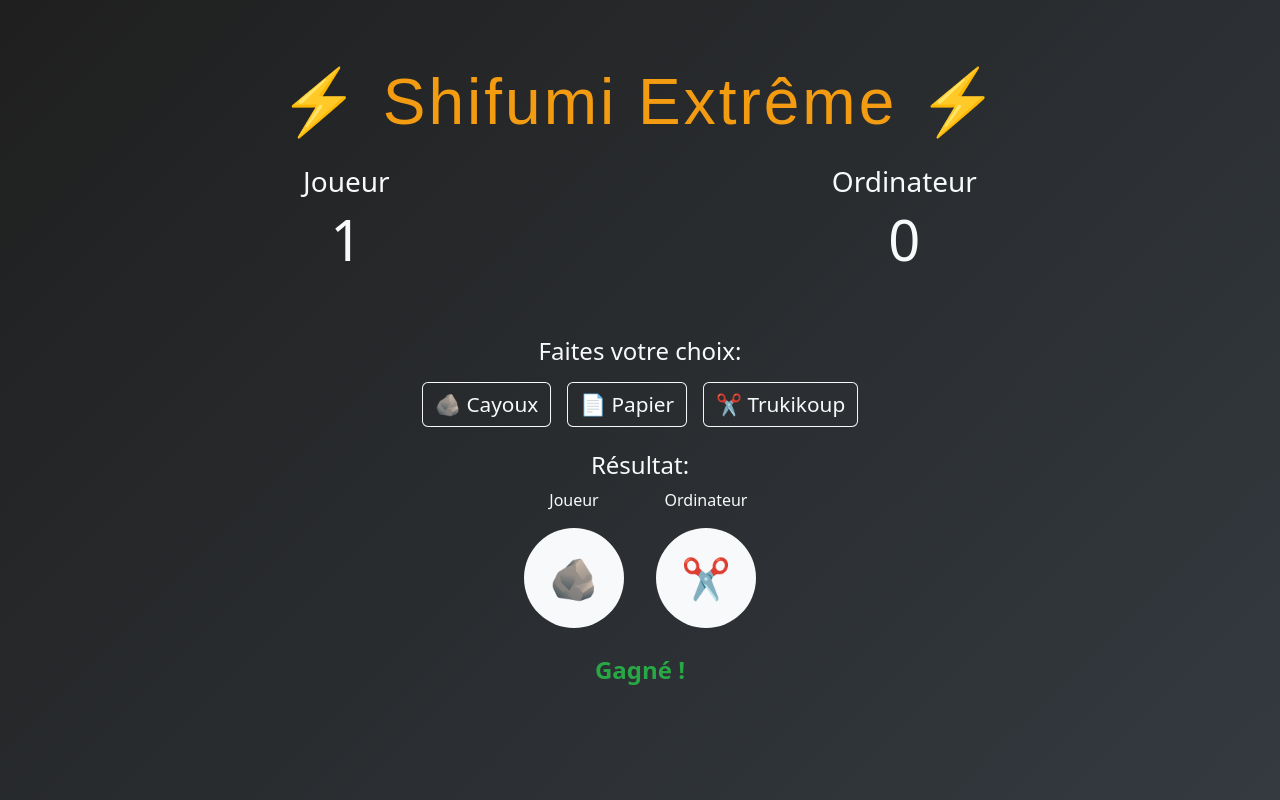
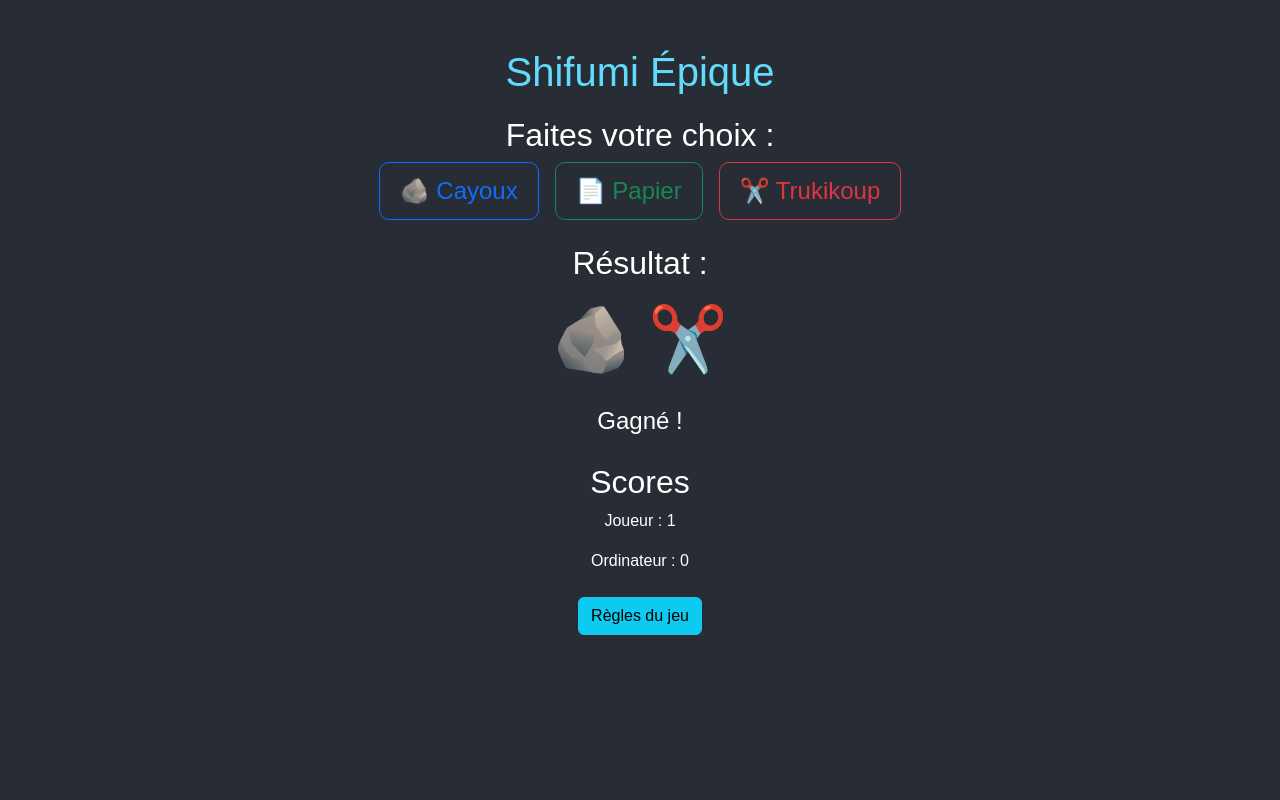
Before and after one commit to LBasil/shifumi, a plain HTML site: page index.html in a window 1280 px wide. Both pictures are taken after a click on the button "🪨 Cayoux". Drawn offline with nearby package versions, Linux system fonts and the light colour scheme.

Commit message:
Added rules modal

```diff
--- a/index.html
+++ b/index.html
@@ -3,57 +3,67 @@
     <head>
         <meta charset="UTF-8">
         <meta name="viewport" content="width=device-width, initial-scale=1.0">
-    <title>Shifumi Extrême</title>
-    <link href="https://cdn.jsdelivr.net/npm/bootstrap@5.3.0/dist/css/bootstrap.min.css" rel="stylesheet">
+        <title>Shifumi Épique</title>
+        <link href="https://cdn.jsdelivr.net/npm/bootstrap@5.3.0-alpha1/dist/css/bootstrap.min.css" rel="stylesheet">
         <link rel="stylesheet" href="styles.css">
     </head>
-<body class="bg-dark text-light d-flex flex-column justify-content-center align-items-center vh-100">
-    <main class="container text-center">
-        <h1 class="display-3 mb-4 glitch">⚡ Shifumi Extrême ⚡</h1>
+    <body>
+        <main class="container text-center mt-5">
+            <h1 class="title">Shifumi Épique</h1>
 
-        <div id="scoreboard" class="d-flex justify-content-around mb-5">
-            <div>
-                <h3>Joueur</h3>
-                <p id="score-joueur" class="display-4">0</p>
-            </div>
-            <div>
-                <h3>Ordinateur</h3>
-                <p id="score-ordi" class="display-4">0</p>
+            <div id="choix-joueur">
+                <h2>Faites votre choix :</h2>
+                <div class="d-flex justify-content-center">
+                    <button class="choix btn btn-outline-primary mx-2" id="pierre">🪨 Cayoux</button>
+                    <button class="choix btn btn-outline-success mx-2" id="feuille">📄 Papier</button>
+                    <button class="choix btn btn-outline-danger mx-2" id="ciseaux">✂️ Trukikoup</button>
                 </div>
             </div>
 
-        <div id="choix-joueur" class="mb-4">
-            <h2 class="h4">Faites votre choix:</h2>
-            <div class="d-flex justify-content-center mt-3">
-                <button class="btn btn-outline-light mx-2 choix" id="pierre">🪨 Cayoux</button>
-                <button class="btn btn-outline-light mx-2 choix" id="feuille">📄 Papier</button>
-                <button class="btn btn-outline-light mx-2 choix" id="ciseaux">✂️ Trukikoup</button>
+            <div id="resultat" class="my-4">
+                <h2>Résultat :</h2>
+                <div class="d-flex justify-content-center">
+                    <div id="choix-joueur-img" class="mx-2">❔</div>
+                    <div id="choix-ordi" class="mx-2">❔</div>
+                </div>
+                <p id="verdict" class="mt-3"></p>
+            </div>
+
+            <div class="scoreboard my-4">
+                <h2>Scores</h2>
+                <p>Joueur : <span id="score-joueur">0</span></p>
+                <p>Ordinateur : <span id="score-ordi">0</span></p>
+            </div>
+
+            <button class="btn btn-info" data-bs-toggle="modal" data-bs-target="#rulesModal">Règles du jeu</button>
+            <div id="message-special" class="mt-3"></div>
+        </main>
+
+        <!-- Modal pour les règles -->
+        <div class="modal fade" id="rulesModal" tabindex="-1" aria-labelledby="rulesModalLabel" aria-hidden="true">
+            <div class="modal-dialog">
+                <div class="modal-content">
+                    <div class="modal-header">
+                        <h5 class="modal-title" id="rulesModalLabel">Règles du jeu</h5>
+                        <button type="button" class="btn-close" data-bs-dismiss="modal" aria-label="Close"></button>
+                    </div>
+                    <div class="modal-body">
+                        <p>Le Shifumi est un jeu simple :</p>
+                        <ul>
+                            <li><strong>Pierre 🪨</strong> bat Ciseaux ✂️</li>
+                            <li><strong>Feuille 📄</strong> bat Pierre 🪨</li>
+                            <li><strong>Ciseaux ✂️</strong> bat Feuille 📄</li>
+                        </ul>
+                        <p>Choisissez votre option, et l'ordinateur fera de même.</p>
+                    </div>
+                    <div class="modal-footer">
+                        <button type="button" class="btn btn-secondary" data-bs-dismiss="modal">Fermer</button>
+                    </div>
+                </div>
             </div>
         </div>
 
-        <div id="resultat" class="mt-4">
-            <h2 class="h4">Résultat:</h2>
-            <div class="d-flex justify-content-center align-items-center">
-                <div class="mx-3">
-                    <p>Joueur</p>
-                    <div class="bg-light text-dark p-4 rounded-circle d-flex justify-content-center align-items-center" style="width: 100px; height: 100px;">
-                        <span id="choix-joueur-img" class="fs-1">❔</span>
-                    </div>
-                </div>
-                <div class="mx-3">
-                    <p>Ordinateur</p>
-                    <div class="bg-light text-dark p-4 rounded-circle d-flex justify-content-center align-items-center" style="width: 100px; height: 100px;">
-                        <span id="choix-ordi" class="fs-1">❔</span>
-                    </div>
-                </div>
-            </div>
-            <p id="verdict" class="fs-4 mt-4"></p>
-        </div>
-
-        <p id="message-special" class="mt-5 text-warning fs-5"></p>
-    </main>
-
-    <script src="https://cdn.jsdelivr.net/npm/bootstrap@5.3.0/dist/js/bootstrap.bundle.min.js"></script>
+        <script src="https://cdn.jsdelivr.net/npm/bootstrap@5.3.0-alpha1/dist/js/bootstrap.bundle.min.js"></script>
         <script src="script.js"></script>
     </body>
 </html>
--- a/script.js
+++ b/script.js
@@ -16,6 +16,25 @@ const CHOIX = {
     CISEAUX: '✂️'
 };
 
+// Fonction pour jouer le son
+function playSound(soundId) {
+    const sound = document.getElementById(soundId);
+    sound.play();
+}
+
+// Déterminer le vainqueur
+function determineVainqueur(cj, co) {
+    if ((cj === CHOIX.PIERRE && co === CHOIX.CISEAUX) ||
+        (cj === CHOIX.FEUILLE && co === CHOIX.PIERRE) ||
+        (cj === CHOIX.CISEAUX && co === CHOIX.FEUILLE)) {
+        return 'win';
+    } else if (cj === co) {
+        return 'draw';
+    } else {
+        return 'lose';
+    }
+}
+
 choixJoueur.forEach(choix => {
     choix.addEventListener('click', () => {
         const choixJ = choix.textContent.includes('Cayoux') ? CHOIX.PIERRE :
@@ -24,11 +43,13 @@ choixJoueur.forEach(choix => {
         const choixO = Math.floor(Math.random() * 3); // 0: PIERRE, 1: FEUILLE, 2: CISEAUX
         const choixOrdinateurSymb = Object.values(CHOIX)[choixO];
 
+        // Mise à jour de l'affichage des choix
         choixJoueurImg.textContent = choixJ;
         choixOrdi.textContent = choixOrdinateurSymb;
 
         const resultat = determineVainqueur(choixJ, choixOrdinateurSymb);
 
+        // Mise à jour des scores et du verdict
         if (resultat === 'win') {
             scoreJ++;
             winStreak++;
@@ -42,27 +63,15 @@ choixJoueur.forEach(choix => {
             winStreak = 0;
         }
 
+        // Mise à jour des scores
         scoreJoueur.textContent = scoreJ;
         scoreOrdi.textContent = scoreO;
 
+        // Activer le message spécial après une série de victoires
         if (winStreak >= 3) {
-            messageSpecial.textContent = "🔥 Mode Ultra Débloqué ! 🔥";
-            document.body.style.backgroundColor = "#e74c3c";
+            messageSpecial.textContent = "🔥 Série de trois victoires! 🔥";
         } else {
             messageSpecial.textContent = "";
-            document.body.style.backgroundColor = "";
         }
     });
 });
-
-function determineVainqueur(cj, co) {
-    if ((cj === CHOIX.PIERRE && co === CHOIX.CISEAUX) ||
-        (cj === CHOIX.FEUILLE && co === CHOIX.PIERRE) ||
-        (cj === CHOIX.CISEAUX && co === CHOIX.FEUILLE)) {
-        return 'win';
-    } else if (cj === co) {
-        return 'draw';
-    } else {
-        return 'lose';
-    }
-}
--- a/styles.css
+++ b/styles.css
@@ -1,62 +1,37 @@
 body {
-    background: linear-gradient(135deg, #1f1f1f, #343a40);
+    background-color: #282c34;
     color: white;
+    font-family: 'Arial', sans-serif;
 }
 
-h1.glitch {
-    font-family: 'Orbitron', sans-serif;
-    letter-spacing: 3px;
-    color: #f39c12;
-    position: relative;
+.title {
+    font-size: 2.5rem;
+    color: #61dafb;
 }
 
-#scoreboard {
-    animation: fadeIn 1.5s ease-out;
+#choix-joueur, #resultat, .scoreboard {
+    margin: 20px;
 }
 
-@keyframes fadeIn {
-    from { opacity: 0; }
-    to { opacity: 1; }
+.choix {
+    font-size: 1.5rem;
+    padding: 10px 20px;
+    border-radius: 10px;
 }
 
-button.choix {
-    font-size: 1.3rem;
-    animation: pulse 2s infinite;
-}
-
-button.choix:hover {
-    background-color: #f39c12;
-    color: black;
-}
-
-@keyframes pulse {
-    0% { transform: scale(1); }
-    50% { transform: scale(1.1); }
-    100% { transform: scale(1); }
+#choix-joueur-img, #choix-ordi {
+    font-size: 4rem;
 }
 
 #verdict {
-    font-weight: bold;
-    font-size: 2rem;
-    transition: color 0.5s;
+    font-size: 1.5rem;
 }
 
-span.win {
-    color: #28a745;
-    animation: zoomIn 0.5s;
+#message-special {
+    font-size: 1.8rem;
+    color: #e74c3c;
 }
 
-span.lose {
-    color: #dc3545;
-    animation: zoomIn 0.5s;
+.modal {
+    color: black;
 }
-
-span.draw {
-    color: #ffc107;
-    animation: zoomIn 0.5s;
-}
-
-@keyframes zoomIn {
-    from { transform: scale(0.5); }
-    to { transform: scale(1); }
-}
```
Lines whose indentation alone changed are shown as unchanged.
